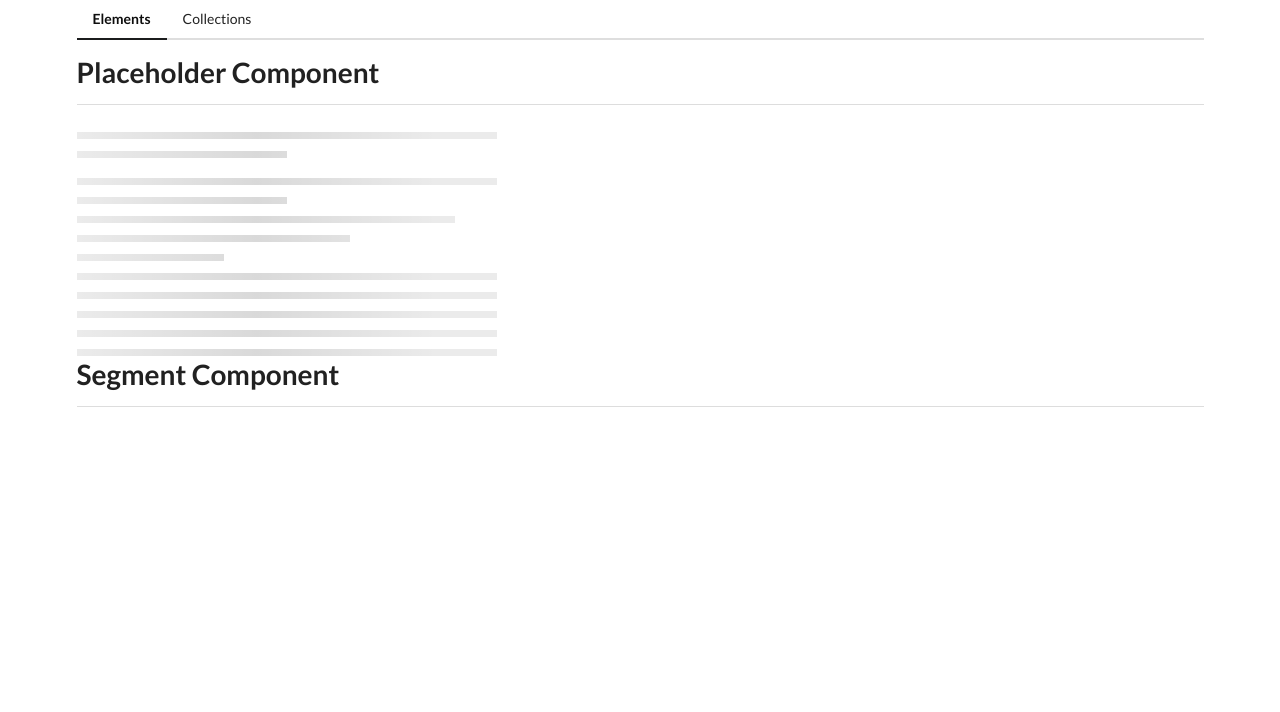
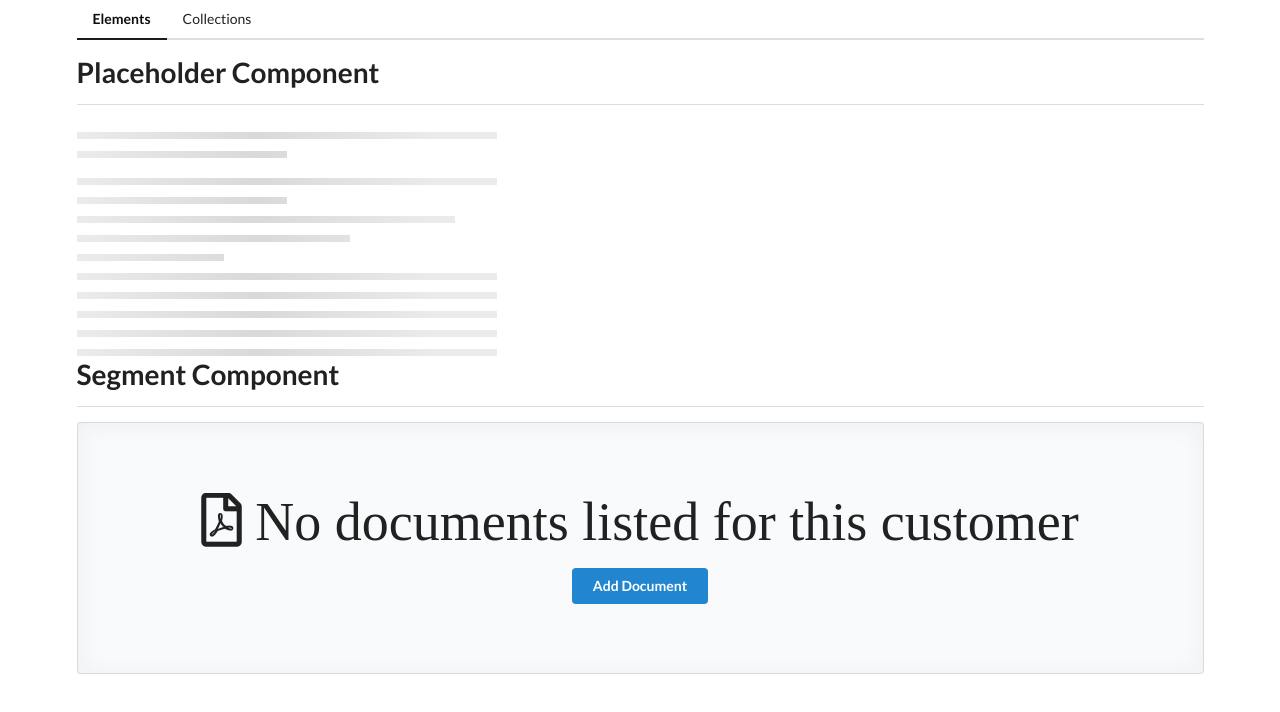
Before and after one commit to benhsieh-dev/comps, an Angular app: page /elements in a window 1280 px wide. Shown: the top 712 px of the page. Built offline with nearby package versions, Linux system fonts and the light colour scheme.

Commit message:
Generate segment component

```diff
--- a/src/app/elements/elements-home/elements-home.component.html
+++ b/src/app/elements/elements-home/elements-home.component.html
@@ -6,3 +6,4 @@
 <app-divider>
     Segment Component
 </app-divider>
+<app-segment></app-segment>
--- a/src/app/elements/elements.module.ts
+++ b/src/app/elements/elements.module.ts
@@ -6,11 +6,12 @@
 import { PlaceholderComponent } from './placeholder/placeholder.component';
 import { TimesDirective } from './times.directive';
 import { SharedModule } from '../shared/shared.module';
+import { SegmentComponent } from './segment/segment.component';
 
 
 
 @NgModule({
-  declarations: [ElementsHomeComponent, PlaceholderComponent, TimesDirective],
+  declarations: [ElementsHomeComponent, PlaceholderComponent, TimesDirective, SegmentComponent],
   imports: [
     CommonModule,
     ElementsRoutingModule,
--- /dev/null
+++ b/src/app/elements/segment/segment.component.html
@@ -0,0 +1,10 @@
+<div class="ui placeholder segment">
+    <div class="ui icon header">
+        <i class="pdf file outline icon">
+            No documents listed for this customer
+        </i>
+    </div>
+    <button class="ui primary button">
+        Add Document
+    </button>
+</div>
--- /dev/null
+++ b/src/app/elements/segment/segment.component.ts
@@ -0,0 +1,15 @@
+import { Component, OnInit } from '@angular/core';
+
+@Component({
+  selector: 'app-segment',
+  templateUrl: './segment.component.html',
+  styleUrls: ['./segment.component.css']
+})
+export class SegmentComponent implements OnInit {
+
+  constructor() { }
+
+  ngOnInit(): void {
+  }
+
+}
```
Also changed, not shown: src/app/elements/segment/segment.component.css (added), 1 other file (tests, documents, lock files or other folders).
